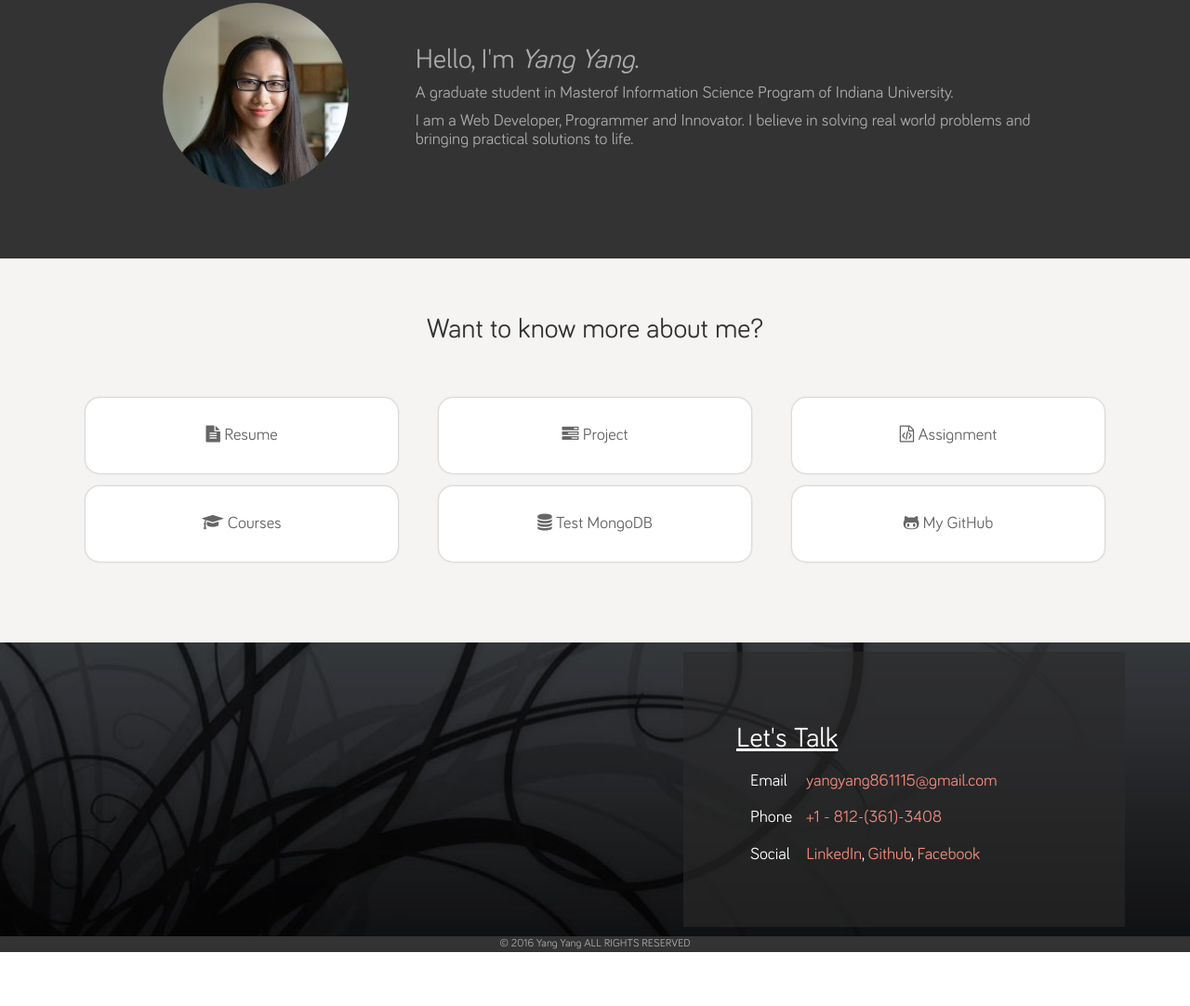
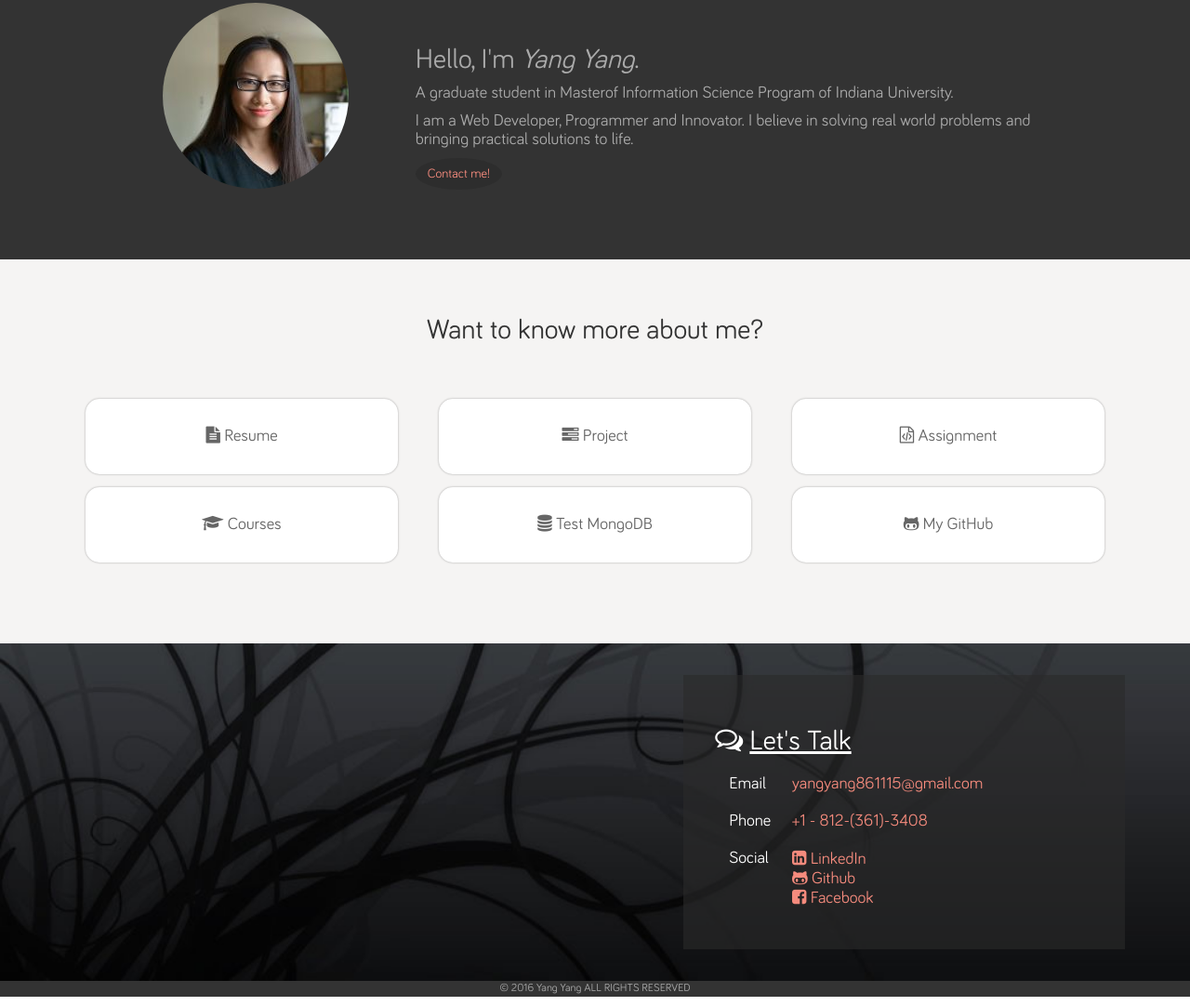
Before and after one commit to yangyang861115/webDevSummer2016, a website: page public/index.html in a window 1280 px wide. Shown: the part 37-1119 px from the top of the page at 93% size. Before the commit the page ends 1071 px from the top, so only its background shows below. Drawn offline with Linux system fonts and the light colour scheme.

Commit message:
add contact me and home buttons

```diff
--- a/public/css/default.css
+++ b/public/css/default.css
@@ -117,11 +117,11 @@ a:hover{
 }
 
 .contact .contact-info{
-    padding: 5%;
+    padding: 3%;
     background: rgba(43,43,43,0.6);
     color: #fff;
-    margin-top:10px;
-    margin-bottom: 10px;
+    margin-top:3%;
+    margin-bottom: 3%;
 }
 
 .contact .contact-info a{
@@ -145,3 +145,15 @@ a:hover{
     color:#aaa;
     background-color: #333;
 }
+
+.mybtn {
+    background: rgba(43,43,43,0.6);
+    color:#F58B7D;
+    border-radius: 50%;
+
+}
+
+.mybtn:hover {
+    color:#fff;
+    background-color: rgba(43,43,43,0.3);
+}
--- a/public/index.html
+++ b/public/index.html
@@ -18,10 +18,13 @@
                     <img src="images/me_avatar.jpg" width="100%" alt="avatar for Yang Yang"/>
                 </div>
                 <div class="col-md-7 col-sm-8 about-me-info about_me_info">
-                    <h2>Hello, I'm <em>Yang Yang</em>. </h2>
+                    <h2>Hello, I'm <em>Yang Yang</em>.</h2>
                     <h4>A graduate student in Masterof Information Science Program of Indiana University. </h4>
                     <h4>I am a Web Developer, Programmer and Innovator. I believe in solving real world problems and
                         bringing practical solutions to life.</h4>
+                    <div>
+                        <a id="contact-link" href="#contact"><button class="btn mybtn">Contact me!</button></a>
+                    </div>
                 </div>
             </div>
         </div>
@@ -81,7 +84,7 @@
         <div id="contact" class="contact">
             <div class="container" id="contact-content">
                 <div class="col-md-offset-7 col-md-5 contact-info">
-                    <h2 style="text-decoration: underline;">Let's Talk</h2>
+                    <h2><i class="fa fa-comments-o" aria-hidden="true"></i> <spam style="text-decoration: underline;">Let's Talk</spam> </h2>
                     <dl class="dl-horizontal project-blocks">
                         <div class="col-md-2"><h4>Email</h4></div>
                         <div class="col-md-9"><a href="mailto:yangyang861115@gmail.com"><h4>yangyang861115@gmail.com</h4></a></div>
@@ -96,9 +99,9 @@
                         <div class="col-md-2"><h4>Social</h4></div>
                         <div class="col-md-9">
                             <h4/>
-                            <a target="_blank" href="https://www.linkedin.com/in/yang-yang-a20547b2">LinkedIn</a>,
-                            <a target="_blank" href="https://github.com/yangyang861115">Github</a>,
-                            <a target="_blank" href="https://www.facebook.com/yang266">Facebook</a>
+                            <a target="_blank" href="https://www.linkedin.com/in/yang-yang-a20547b2"><i class="fa fa-linkedin-square" aria-hidden="true"></i> LinkedIn</a><br>
+                            <a target="_blank" href="https://github.com/yangyang861115"><i class="fa fa-github-alt" aria-hidden="true"></i> Github</a><br>
+                            <a target="_blank" href="https://www.facebook.com/yang266"><i class="fa fa-facebook-square" aria-hidden="true"></i> Facebook</a>
                             </h4>
                         </div>
                     </dl>
--- a/public/resume/index.html
+++ b/public/resume/index.html
@@ -2,9 +2,21 @@
 <html lang="en">
 <head>
     <meta charset="UTF-8">
+    <meta name="viewport" content="width=device-width,initial-scale=1.0">
+    <link rel="stylesheet" href="../css/bootstrap.min.css">
+    <link rel="stylesheet" href="../css/font-awesome.min.css">
+    <link rel="stylesheet" href="../css/default.css">
     <title>Resume for Yang Yang</title>
 </head>
 <body>
-    <h1>resume</h1>
+    <div class="container">
+        <nav>
+            <a href="../index.html">
+                <button class="btn mybtn"><i class="fa fa-home" aria-hidden="true"></i> HOME</button>
+            </a>
+        </nav>
+        <h1>resume</h1>
+    </div>
+
 </body>
 </html>
```
